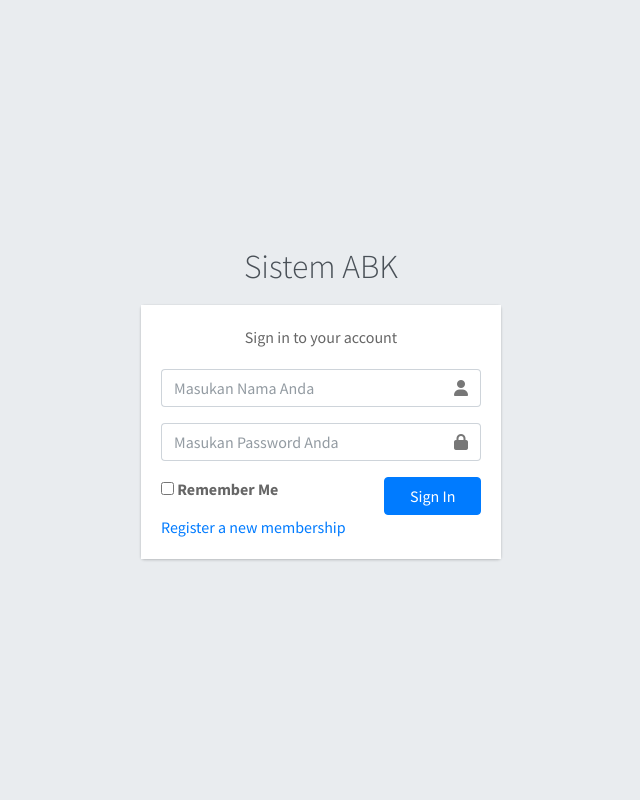
After one commit to Febri-ansyah/sistem_abk, a CodeIgniter 4 app: template app/Views/login.php in a window 1280 px wide. The commit adds this page. Shown: the whole page, without its empty margins (319-959 px from the left). Run offline with PHP 8.4 and a stand-in for CodeIgniter, Linux system fonts and the light colour scheme; the template is opened without the code that fills it, so the values that code supplies are empty; some libraries are stand-ins or nearby versions.

Commit message:
revisi di kelola rule v2

```diff
--- a/app/Config/Routes.php
+++ b/app/Config/Routes.php
@@ -32,6 +32,8 @@ $routes->setAutoRoute(true);
 
 // --SHOW
 $routes->view('/', 'home');
+$routes->view('/login', 'login');
+$routes->view('/register', 'register');
 
 $routes->get('/admin/karakter', 'admin::karakter');
 $routes->get('/admin/jenis', 'admin::jenis');
--- a/app/Controllers/User.php
+++ b/app/Controllers/User.php
@@ -7,8 +7,11 @@ class User extends BaseController
 
 	public function save()
 	{
+
 		$data = [
 			'id_user' => $this->request->getVar('id_user'),
+			'nama_user' => $this->request->getVar('nama_user'),
+			'email_user' => $this->request->getVar('email_user'),
 			'password_user' => $this->request->getVar('password_user'),
 			'level_user' => $this->request->getVar('level_user')
 		];
--- a/app/Models/UserModel.php
+++ b/app/Models/UserModel.php
@@ -6,9 +6,9 @@ use CodeIgniter\Model;
 
 class UserModel extends Model
 {
-	protected $table      = 'users';
+	protected $table      = 'users_abk';
 	protected $primaryKey = 'id_user';
-    protected $allowedFields = ['id_user','password_user','level_user'];
+    protected $allowedFields = ['nama_user','password_user','email_user','level_user'];
 	protected $tempReturnType	= 'array';
 
 	public function getData($data = false)
--- a/app/Views/admin/user/view.php
+++ b/app/Views/admin/user/view.php
@@ -36,6 +36,7 @@
                 <tr>
                   <th scope="col">#</th>
                   <th scope="col">User ID</th>
+                  <th scope="col">Email</th>
                   <th scope="col">Level</th>
                   <th scope="col">Action</th>
                 </tr>
@@ -45,7 +46,8 @@
                 <?php foreach ($user as $u):?>
                 <tr>
                   <th scope="row"><?= ++$i;?></th>
-                  <td><?= $u['id_user'];?></td>
+                  <td><?= $u['nama_user'];?></td>
+                  <td><?= $u['email_user'];?></td>
                   <?php if($u['level_user']=='1'): ?>
                     <td>Administrator</td>
                   <?php endif ?>
--- /dev/null
+++ b/app/Views/login.php
@@ -0,0 +1,83 @@
+<!DOCTYPE html>
+<html>
+<head>
+	<meta charset="utf-8">
+	<meta http-equiv="X-UA-Compatible" content="IE=edge">
+	<title>Sistem ABK | Log in</title>
+	<!-- Tell the browser to be responsive to screen width -->
+	<meta name="viewport" content="width=device-width, initial-scale=1">
+
+	<!-- Font Awesome -->
+	<link rel="stylesheet" href="<?= base_url();?>plugins/fontawesome-free/css/all.min.css">
+  <link href="<?= base_url();?>plugins/fontawesome-free-6.4.2/css/all.css" rel="stylesheet">
+	<!-- Ionicons -->
+	<link rel="stylesheet" href="https://code.ionicframework.com/ionicons/2.0.1/css/ionicons.min.css">
+	<!-- icheck bootstrap -->
+	<link rel="stylesheet" href="<?= base_url();?>plugins/icheck-bootstrap/icheck-bootstrap.min.css">
+	<!-- Theme style -->
+	<link rel="stylesheet" href="<?= base_url();?>dist/css/adminlte.min.css">
+	<!-- Google Font: Source Sans Pro -->
+	<link href="https://fonts.googleapis.com/css?family=Source+Sans+Pro:300,400,400i,700" rel="stylesheet">
+</head>
+<body class="hold-transition login-page">
+<div class="login-box">
+	<div class="login-logo">
+		<a href="<?= base_url();?>">Sistem ABK</a>
+	</div>
+	<!-- /.login-logo -->
+	<div class="card">
+		<div class="card-body login-card-body">
+			<p class="login-box-msg">Sign in to your account</p>
+
+			<form action="<?= base_url();?>login" method="POST">
+				<div class="input-group mb-3">
+					<input type="text" class="form-control" placeholder="Masukan Nama Anda">
+					<div class="input-group-append">
+						<div class="input-group-text">
+							<span class="fas fa-user"></span>
+						</div>
+					</div>
+				</div>
+				<div class="input-group mb-3">
+					<input type="password" class="form-control" placeholder="Masukan Password Anda">
+					<div class="input-group-append">
+						<div class="input-group-text">
+							<span class="fas fa-lock"></span>
+						</div>
+					</div>
+				</div>
+				<div class="row">
+					<div class="col-8">
+						<div class="icheck-primary">
+							<input type="checkbox" id="remember">
+							<label for="remember">
+								Remember Me
+							</label>
+						</div>
+					</div>
+					<!-- /.col -->
+					<div class="col-4">
+						<button type="submit" class="btn btn-primary btn-block">Sign In</button>
+					</div>
+					<!-- /.col -->
+				</div>
+			</form>
+
+			<p class="mb-0">
+				<a href="<?= base_url();?>register" class="text-center">Register a new membership</a>
+			</p>
+		</div>
+		<!-- /.login-card-body -->
+	</div>
+</div>
+<!-- /.login-box -->
+
+<!-- jQuery -->
+<script src="<?= base_url();?>plugins/jquery/jquery.min.js"></script>
+<!-- Bootstrap 4 -->
+<script src="<?= base_url();?>plugins/bootstrap/js/bootstrap.bundle.min.js"></script>
+<!-- AdminLTE App -->
+<script src="<?= base_url();?>dist/js/adminlte.min.js"></script>
+
+</body>
+</html>
```
Also changed, not shown: app/Controllers/Login.php (added, +8 -0 lines), app/Views/admin/user/add.php (+8 -2 lines), app/Views/admin/user/edit.php (+10 -3 lines), app/Views/register.php (added, +92 -0 lines).
